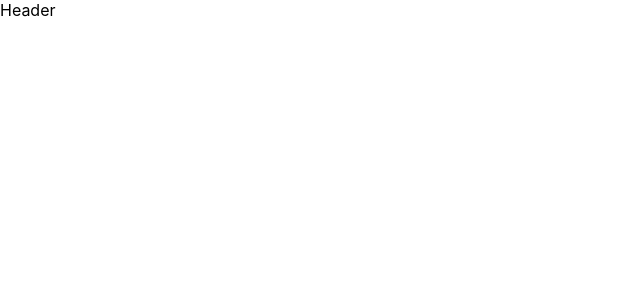
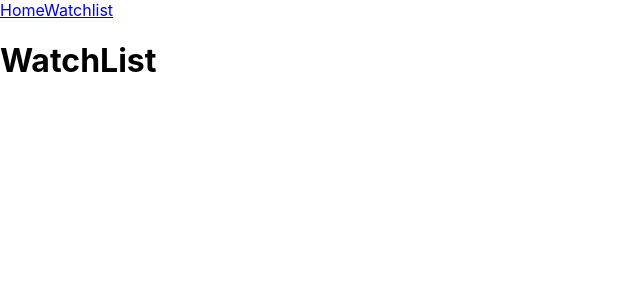
Before and after one commit to joe20182/opensea-items, a React (Create React App) app: page /watchlist in a window 1280 px wide. Shown: the top 300 px of the page, without its empty margins (0-640 px from the left). Built offline with nearby package versions, Linux system fonts and the light colour scheme.

Commit message:
add: react router dom

```diff
--- a/package.json
+++ b/package.json
@@ -8,6 +8,7 @@
     "@types/react-dom": "^18.0.5",
     "react": "^18.1.0",
     "react-dom": "^18.1.0",
+    "react-router-dom": "^6.3.0",
     "react-scripts": "5.0.1",
     "typescript": "^4.7.2",
     "web-vitals": "^2.1.4"
--- a/public/index.html
+++ b/public/index.html
@@ -7,7 +7,7 @@
     <meta name="theme-color" content="#000000" />
     <meta
       name="description"
-      content="Web site created using create-react-app"
+      content="A demo app to fetch assets from opensea API"
     />
     <link rel="apple-touch-icon" href="%PUBLIC_URL%/logo192.png" />
     <!--
@@ -24,7 +24,7 @@
       work correctly both with client-side routing and a non-root public URL.
       Learn how to configure a non-root public URL by running `npm run build`.
     -->
-    <title>React App</title>
+    <title>Opensea Items</title>
   </head>
   <body>
     <noscript>You need to enable JavaScript to run this app.</noscript>
--- a/src/App.tsx
+++ b/src/App.tsx
@@ -1,9 +1,20 @@
+import { lazy, Suspense } from "react";
+import { Routes, Route } from "react-router-dom";
+import Header from "./components/Header";
+import AssetList from "./pages/AssetList";
+
+const WatchList = lazy(() => import("./pages/WatchList"));
+
 function App() {
   return (
     <div className="App">
-      <header className="App-header">
-        Header
-      </header>
+      <Header />
+      <Suspense fallback={<p>loading</p>}>
+        <Routes>
+          <Route path="/" element={<AssetList />} />
+          <Route path="/watchlist" element={<WatchList />} />
+        </Routes>
+      </Suspense>
     </div>
   );
 }
--- /dev/null
+++ b/src/components/Header.tsx
@@ -0,0 +1,13 @@
+import { FC } from "react";
+import { NavLink } from "react-router-dom";
+
+const Header: FC = () => {
+  return (
+    <header>
+      <NavLink to="/">Home</NavLink>
+      <NavLink to="/watchlist">Watchlist</NavLink>
+    </header>
+  );
+};
+
+export default Header;
--- a/src/index.tsx
+++ b/src/index.tsx
@@ -1,15 +1,18 @@
-import React from 'react';
-import ReactDOM from 'react-dom/client';
-import './index.css';
-import App from './App';
-import reportWebVitals from './reportWebVitals';
+import React from "react";
+import ReactDOM from "react-dom/client";
+import { BrowserRouter } from "react-router-dom";
+import "./index.css";
+import App from "./App";
+import reportWebVitals from "./reportWebVitals";
 
 const root = ReactDOM.createRoot(
-  document.getElementById('root') as HTMLElement
+  document.getElementById("root") as HTMLElement
 );
 root.render(
   <React.StrictMode>
-    <App />
+    <BrowserRouter>
+      <App />
+    </BrowserRouter>
   </React.StrictMode>
 );
 
--- /dev/null
+++ b/src/pages/AssetList.tsx
@@ -0,0 +1,7 @@
+import { FC } from "react";
+
+const AssetList: FC = () => {
+  return <h1>AssetList</h1>;
+};
+
+export default AssetList;
--- /dev/null
+++ b/src/pages/WatchList.tsx
@@ -0,0 +1,7 @@
+import { FC } from "react";
+
+const WatchList: FC = () => {
+  return <h1>WatchList</h1>;
+};
+
+export default WatchList;
```
Also changed, not shown: 1 other file (tests, documents, lock files or other folders).
